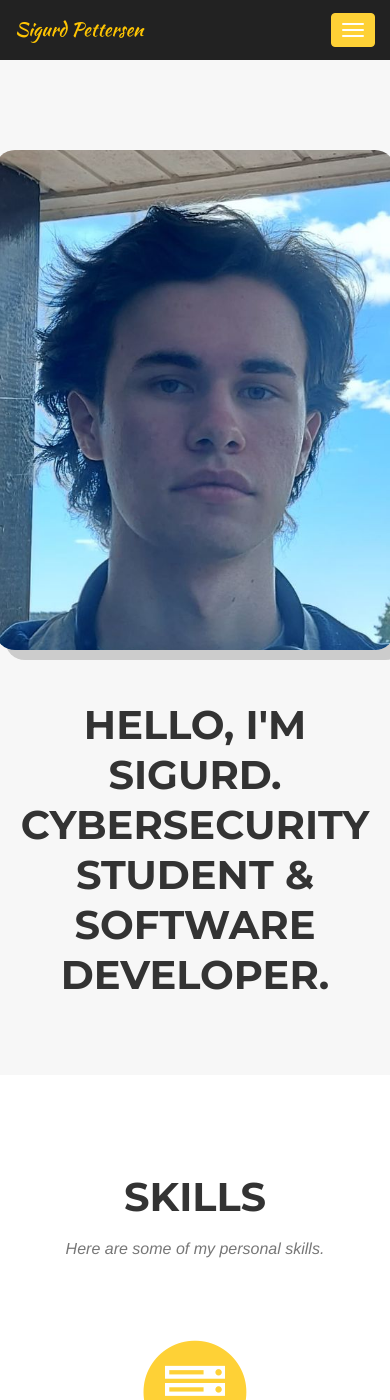
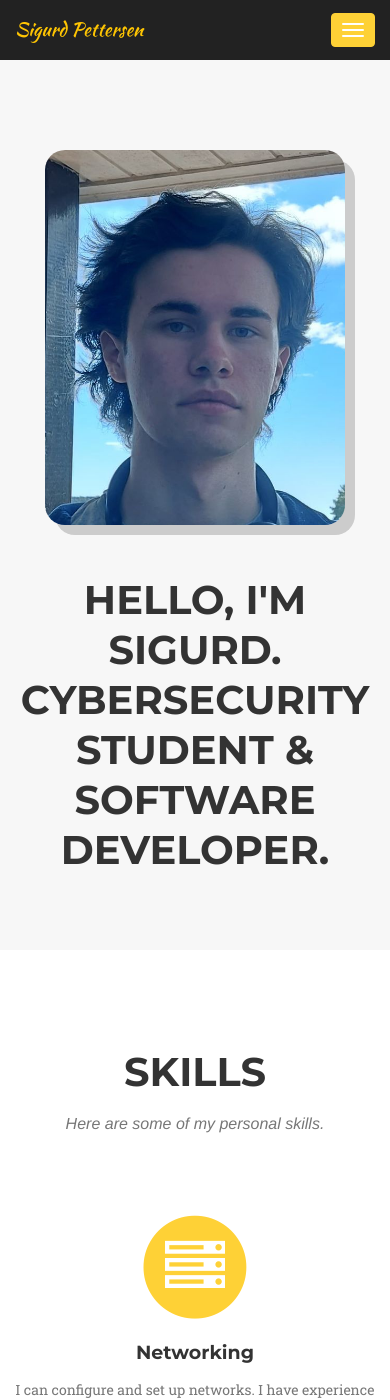
Before and after one commit to Serphyus/serphyus.github.io, a Jekyll site: the page built from index.html, in a window 390 px wide and 1400 px high. Built offline with Jekyll 4.4.1, drawn with Linux system fonts in a browser that asks for light colours; some web fonts are replaced.

Commit message:
fixed profile image scaling for phones

```diff
--- a/_includes/css/agency.css
+++ b/_includes/css/agency.css
@@ -285,8 +285,8 @@ header {
 }
 
 .intro-image {
-    width: 400px;
-    height: 500px;
+    width: 300px;
+    height: 375px;
     object-fit: cover;
     border-radius: 20px;
     margin-top: 50px;
```
